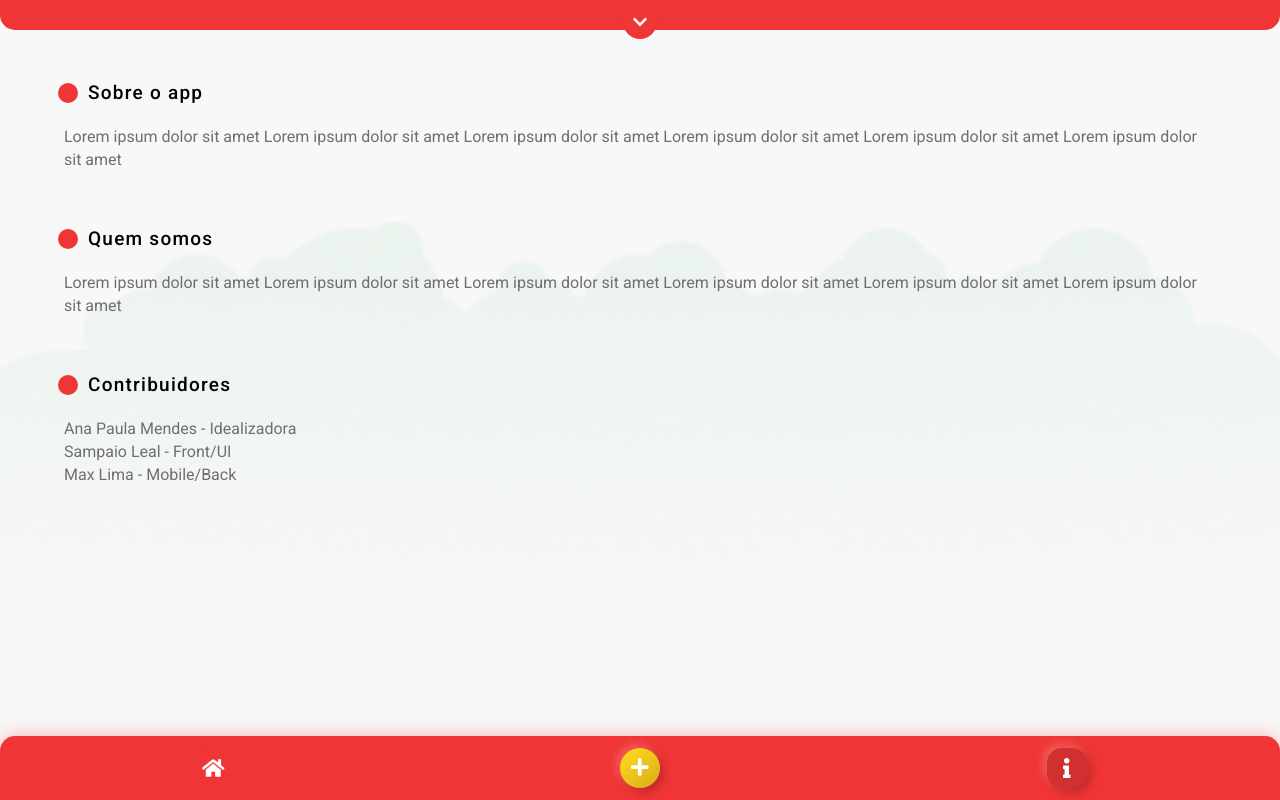
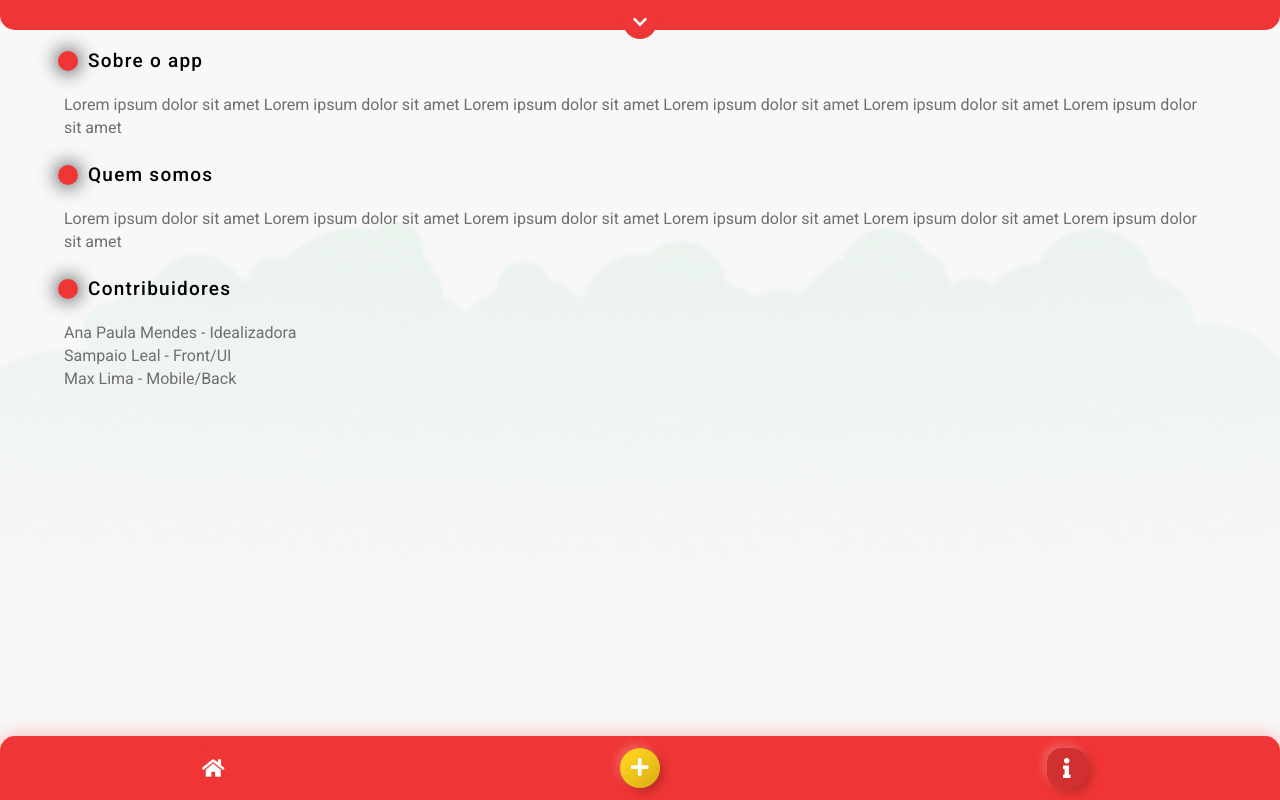
Before and after one commit to teresinahc/app-web-denuncia-aglomeracao-quarentena, a React (Create React App) app: page /sobre in a window 1280 px wide. Built offline with nearby package versions, Linux system fonts and the light colour scheme; no server answers; the HTML template or start-up script is replaced by a standard one; what react-mapbox-gl would draw is missing.

Commit message:
gray ball shadow

```diff
--- a/src/components/Topico/styles.ts
+++ b/src/components/Topico/styles.ts
@@ -23,6 +23,8 @@ export const Bola = styled.div`
 
   margin-right: 10px;
   margin-left: -6px;
+  box-shadow: 0px 0px 20px;
+  rgba(0, 0, 0, 0.2);
 `
 
 export const Context = styled.div`
@@ -30,5 +32,5 @@ export const Context = styled.div`
 
   align-items: center;
   width: 90%;
-  margin-top: 56px;
+  margin-top: 24px;
 `
```
